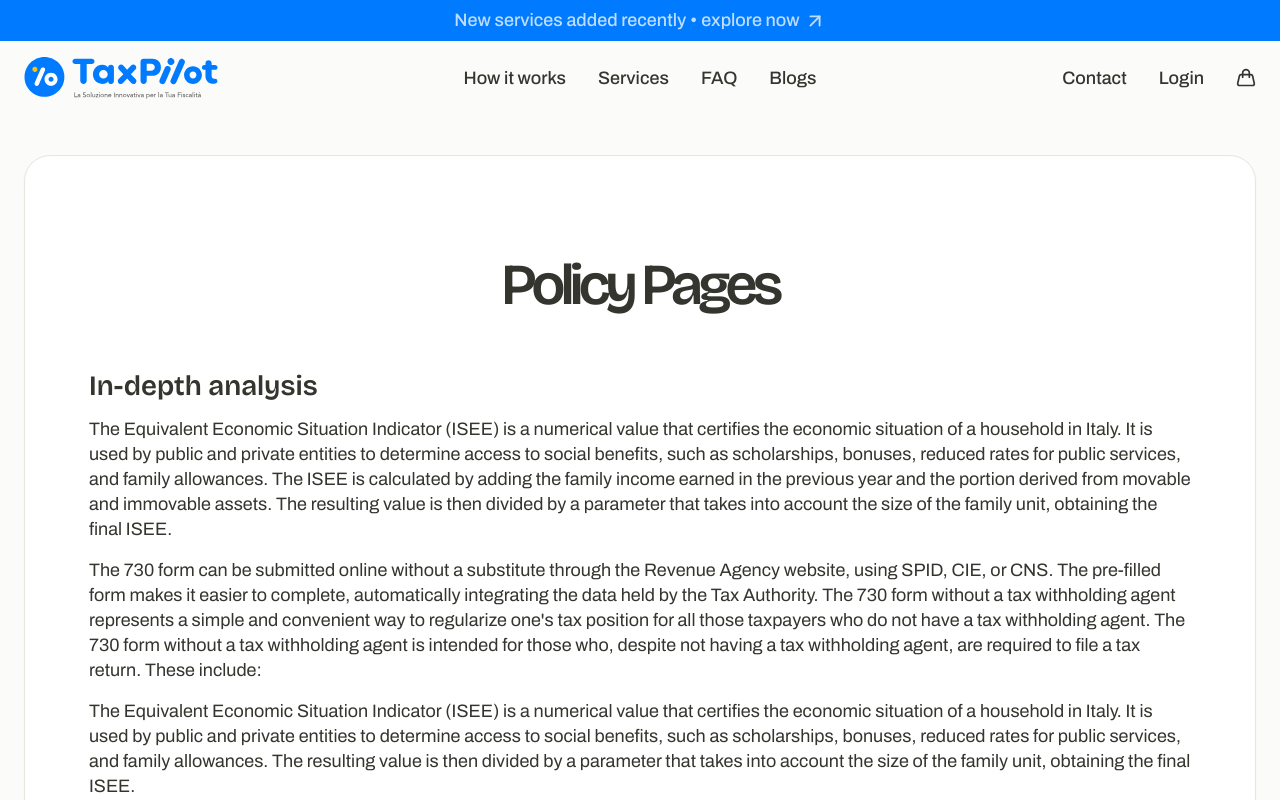
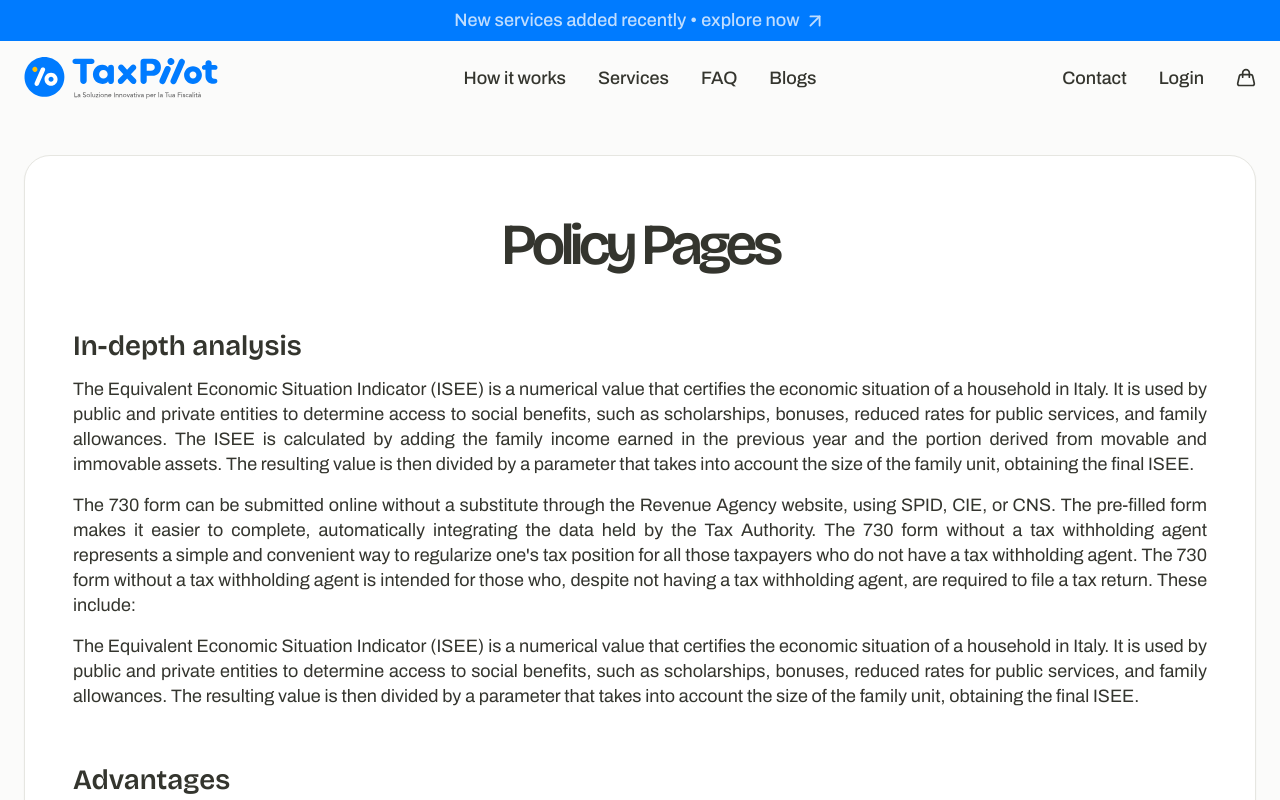
Before and after one commit to arqentech/tax-pilot-1, a React (Vite) app: page /privacy-policy in a window 1280 px wide. Shown: the top 800 px of the page. Built offline with nearby package versions, Linux system fonts and the light colour scheme; the HTML template or start-up script is replaced by a standard one.

Commit message:
Privacy policy fix

```diff
--- a/src/pages/privacy/PrivacyPolicy.tsx
+++ b/src/pages/privacy/PrivacyPolicy.tsx
@@ -4,7 +4,7 @@ import policyData from "./policyData.json";
 export default function PrivacyPolicy() {
   return (
     <div className="w-full flex justify-center py-10">
-      <Card className="w-auto h-auto md:h[1913px] rounded-[26px] p-10 shadow-sm bg-white border-[#E6E6E1]">
+      <Card className="w-full h-auto md:h[1913px] rounded-[26px] md:px-6 shadow-sm bg-white border-[#E6E6E1]">
         <CardContent className="py-5">
           <h1 className="font-bricolage sub-heading text-center py-10">{policyData.title}</h1>
 
@@ -16,7 +16,7 @@ export default function PrivacyPolicy() {
               {section.content.map((para, idx) => (
                 <p
                   key={idx}
-                  className="text-[18px] font-normal leading-[25px] mb-4"
+                  className="text-[18px] font-normal leading-[25px] mb-4 text-justify"
                 >
                   {para}
                 </p>
```
